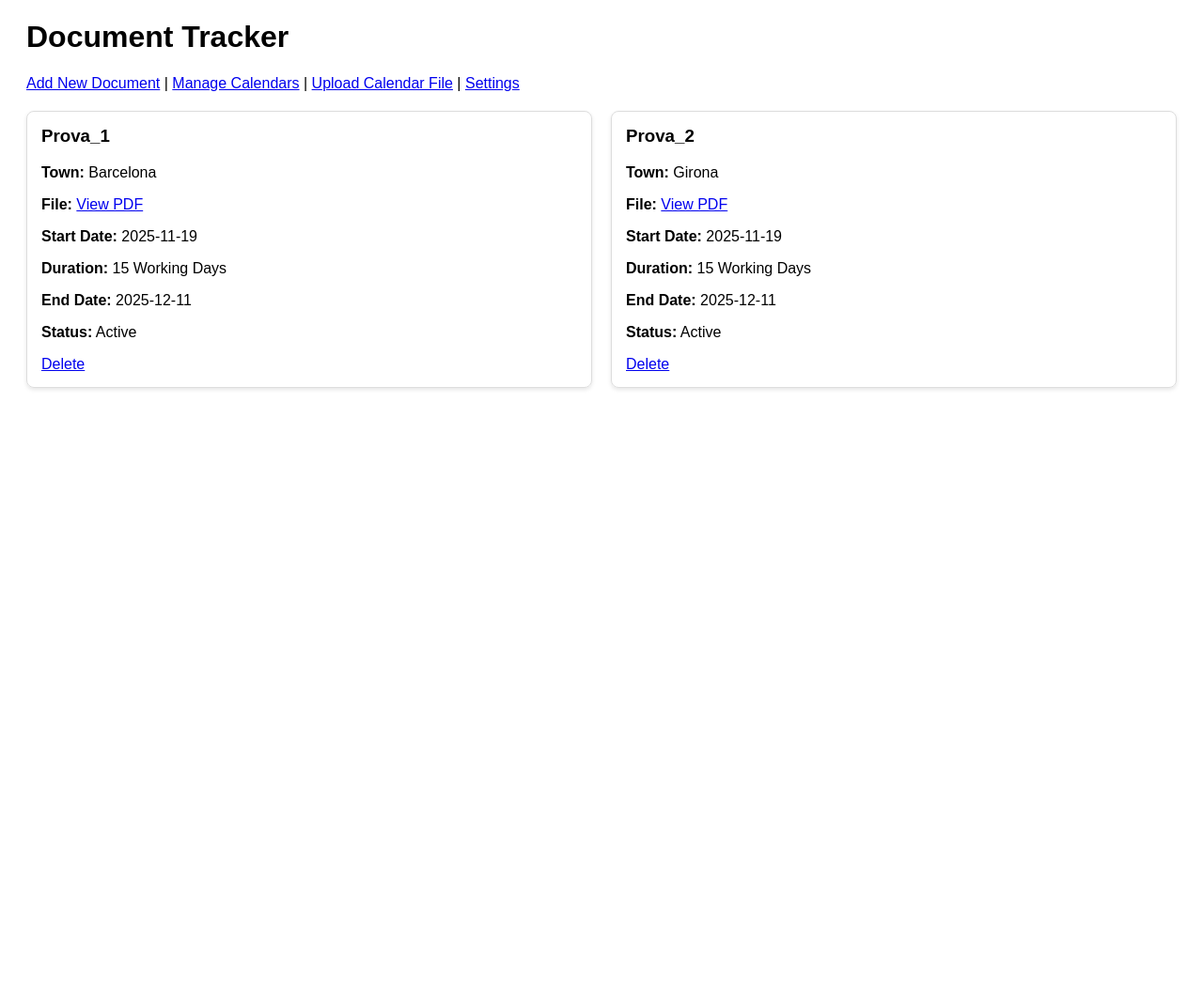
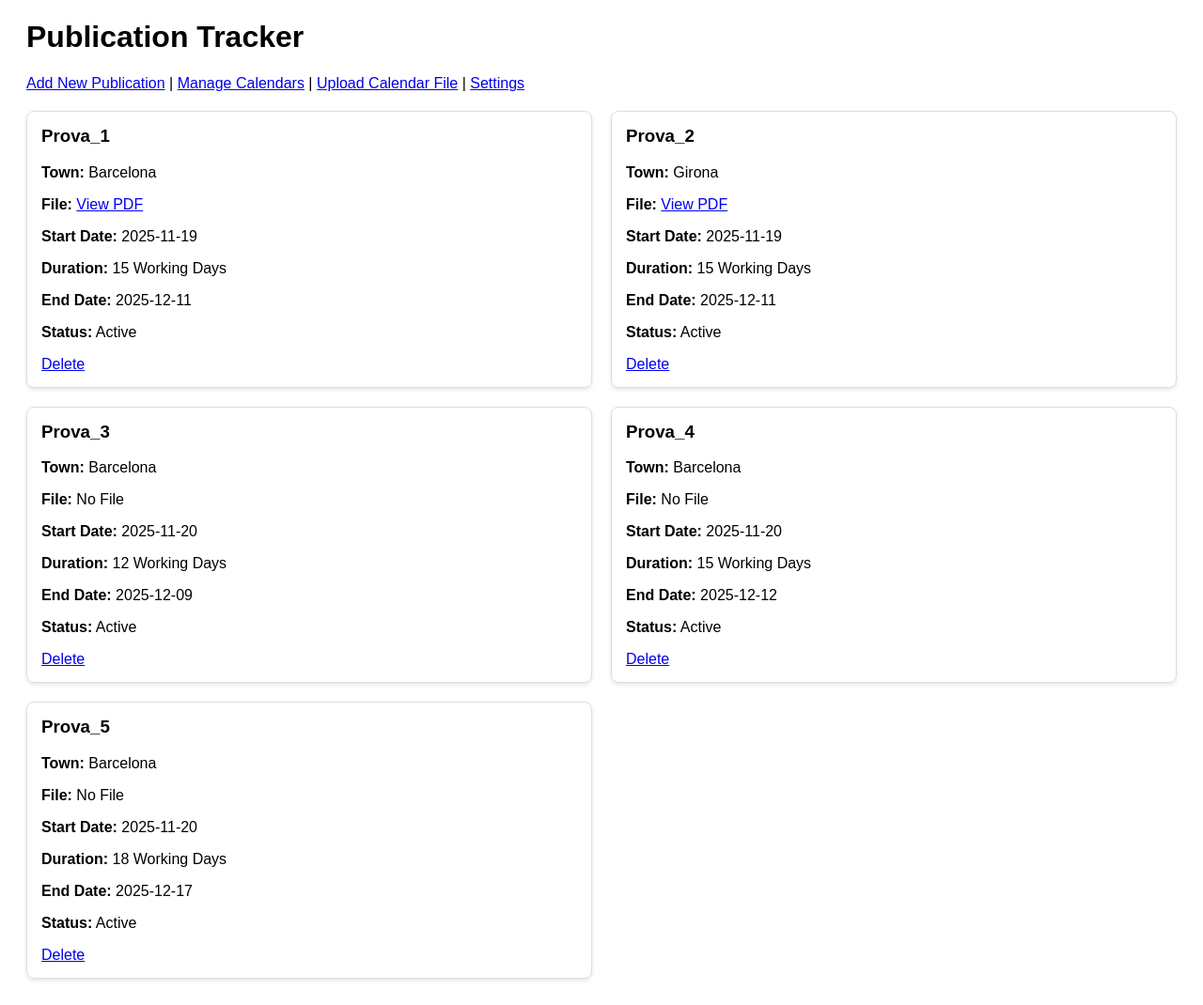
Before and after one commit to ferranclapes/GP_projecte_INCASOL, a Flask app: page / in a window 1280 px wide. Shown: the whole page at 94% size. Before the commit the page ends 415 px from the top, so only its background shows below. Run offline with Flask 3, Linux system fonts and the light colour scheme.

Commit message:
Final delivery

```diff
--- a/app.py
+++ b/app.py
@@ -15,16 +15,16 @@ app.secret_key = 'supersecretkey'  # Needed for flashing messages
 app.config['UPLOAD_FOLDER'] = 'uploads'
 app.config['CERTIFICATE_FOLDER'] = 'certificates'
 
-def load_documents():
+def load_publications():
     try:
         with open('data.json', 'r') as f:
             return json.load(f)
     except FileNotFoundError:
         return []
 
-def save_documents(documents):
+def save_publications(publications):
     with open('data.json', 'w') as f:
-        json.dump(documents, f, indent=4)
+        json.dump(publications, f, indent=4)
 
 def load_config():
     try:
@@ -37,7 +37,7 @@ def save_config(config):
     with open('config.json', 'w') as f:
         json.dump(config, f, indent=4)
 
-def generate_doc_id():
+def generate_pub_id():
     config = load_config()
     current_year = date.today().year
 
@@ -56,7 +56,7 @@ def generate_doc_id():
     # Format the new ID
     return f"{new_counter}_{current_year}"
 
-def generate_certificate(doc):
+def generate_certificate(publication):
     pdf = FPDF()
     pdf.add_page()
 
@@ -66,10 +66,10 @@ def generate_certificate(doc):
     else:
         print("Logo not found, skipping.")
 
-    # Add document ID to the top right
+    # Add publication ID to the top right
     pdf.set_y(15)
     pdf.set_font("Arial", "", size=10)
-    pdf.cell(0, 10, f"Expedient num: {doc['id']}", 0, 0, 'R')
+    pdf.cell(0, 10, f"Expedient num: {publication['id']}", 0, 0, 'R')
 
     pdf.ln(20)  # Move down to leave space
 
@@ -79,12 +79,12 @@ def generate_certificate(doc):
     pdf.ln(10)
 
     pdf.set_font("Arial", size=12)
-    pdf.multi_cell(0, 10, f"Aquest document certifica que el document: '{doc['name']}' ha estat en exposició pública al Portal de transparència de INCASÒL, accessible al web https://incasol.gencat.cat/ca/1-incasol/nou-portal-transparencia/, durant el termini següent: ")
+    pdf.multi_cell(0, 10, f"Aquest document certifica que la publicació: '{publication['name']}' ha estat en exposició pública al Portal de transparència de INCASÒL, accessible al web https://incasol.gencat.cat/ca/1-incasol/nou-portal-transparencia/, durant el termini següent: ")
     pdf.ln(5)
 
-    pdf.cell(0, 10, f"Data d'inici: {doc['startDate']}", ln=True)
-    pdf.cell(0, 10, f"Data de finalització: {doc['endDate']}", ln=True)
-    pdf.cell(0, 10, f"Durada: {doc['duration']} {doc['durationType'].replace('_', ' ')}", ln=True)
+    pdf.cell(0, 10, f"Data d'inici: {publication['startDate']}", ln=True)
+    pdf.cell(0, 10, f"Data de finalització: {publication['endDate']}", ln=True)
+    pdf.cell(0, 10, f"Durada: {publication['duration']} {publication['durationType'].replace('_', ' ')}", ln=True)
     pdf.ln(10)
 
     pdf.cell(0, 10, f"Certificat generat el: {date.today().isoformat()}", ln=True)
@@ -92,7 +92,7 @@ def generate_certificate(doc):
     if not os.path.exists(app.config['CERTIFICATE_FOLDER']):
         os.makedirs(app.config['CERTIFICATE_FOLDER'])
 
-    cert_filename = f"cert_{doc['name']}.pdf"
+    cert_filename = f"cert_{publication['name']}.pdf"
     pdf.output(os.path.join(app.config['CERTIFICATE_FOLDER'], cert_filename))
     print(f"Generated certificate: {cert_filename}")
 
@@ -156,54 +156,54 @@ def calculate_end_date(start_date, duration, duration_type, town_name):
 #     except Exception as e:
 #         print(f"Failed to send email: {e}")
 
-def check_expired_documents():
+def check_expired_publications():
     with app.app_context():
         config = load_config()
-        documents = load_documents()
+        publications = load_publications()
         today = date.today()
 
-        docs_to_keep = []
+        pubs_to_keep = []
 
-        for doc in documents:
-            end_date = date.fromisoformat(doc['endDate'])
+        for publication in publications:
+            end_date = date.fromisoformat(publication['endDate'])
             if end_date < today:
-                print(f"Document expired: {doc['name']}")
+                print(f"Publication expired: {publication['name']}")
                 if config.get('auto_delete_expired', False):
-                    generate_certificate(doc)
-                    if doc.get('filename'):
+                    generate_certificate(publication)
+                    if publication.get('filename'):
                         try:
-                            os.remove(os.path.join(app.config['UPLOAD_FOLDER'], doc['filename']))
-                            print(f"Deleted file: {doc['filename']}")
+                            os.remove(os.path.join(app.config['UPLOAD_FOLDER'], publication['filename']))
+                            print(f"Deleted file: {publication['filename']}")
                         except FileNotFoundError:
-                            print(f"File not found for deletion: {doc['filename']}")
-                    # Don't add to docs_to_keep to effectively delete it
+                            print(f"File not found for deletion: {publication['filename']}")
+                    # Don't add to pubs_to_keep to effectively delete it
                 else:
-                    doc['status'] = 'Expired'
-                    docs_to_keep.append(doc)
+                    publication['status'] = 'Expired'
+                    pubs_to_keep.append(publication)
             else:
-                doc['status'] = 'Active'
-                docs_to_keep.append(doc)
+                publication['status'] = 'Active'
+                pubs_to_keep.append(publication)
 
-        save_documents(docs_to_keep)
+        save_publications(pubs_to_keep)
 
 @app.route('/')
 def index():
-    documents = load_documents()
+    publications = load_publications()
     today = date.today()
-    expired_docs = []
-    active_docs = []
-    for doc in documents:
-        end_date = date.fromisoformat(doc['endDate'])
+    expired_pubs = []
+    active_pubs = []
+    for publication in publications:
+        end_date = date.fromisoformat(publication['endDate'])
         if end_date < today:
-            doc['status'] = 'Expired'
-            expired_docs.append(doc)
+            publication['status'] = 'Expired'
+            expired_pubs.append(publication)
         else:
-            doc['status'] = 'Active'
-            active_docs.append(doc)
+            publication['status'] = 'Active'
+            active_pubs.append(publication)
 
     # Combine lists for the main table, but keep expired ones separate for alerts
-    all_documents = expired_docs + active_docs
-    return render_template('index.html', documents=all_documents, alerts=expired_docs)
+    all_publications = expired_pubs + active_pubs
+    return render_template('index.html', publications=all_publications, alerts=expired_pubs)
 
 def get_available_calendars():
     if not os.path.exists('calendars'):
@@ -211,7 +211,7 @@ def get_available_calendars():
     return [os.path.splitext(f)[0] for f in os.listdir('calendars') if f.endswith('.ics')]
 
 @app.route('/add', methods=['GET', 'POST'])
-def add_document():
+def add_publication():
     calendars = get_available_calendars()
     if request.method == 'POST':
         name = request.form['name']
@@ -221,18 +221,18 @@ def add_document():
         startDate = date.today()
         endDate = calculate_end_date(startDate, duration, duration_type, town)
 
-        doc_id = generate_doc_id()
+        pub_id = generate_pub_id()
         filename = None
 
         if 'file' in request.files:
             file = request.files['file']
             if file and file.filename != '' and file.filename.endswith('.pdf'):
-                filename = doc_id + '.pdf'
+                filename = pub_id + '.pdf'
                 file.save(os.path.join(app.config['UPLOAD_FOLDER'], filename))
 
-        documents = load_documents()
-        documents.append({
-            'id': doc_id,
+        publications = load_publications()
+        publications.append({
+            'id': pub_id,
             'name': name,
             'startDate': startDate.isoformat(),
             'duration': duration,
@@ -242,27 +242,27 @@ def add_document():
             'town': town,
             'filename': filename
         })
-        save_documents(documents)
+        save_publications(publications)
         return redirect(url_for('index'))
-    return render_template('add_document.html', calendars=calendars)
+    return render_template('add_publication.html', calendars=calendars)
 
-@app.route('/delete/<doc_id>')
-def delete_document(doc_id):
-    documents = load_documents()
+@app.route('/delete/<pub_id>')
+def delete_publication(pub_id):
+    publications = load_publications()
 
-    doc_to_delete = next((doc for doc in documents if doc.get('id') == doc_id), None)
+    pub_to_delete = next((pub for pub in publications if pub.get('id') == pub_id), None)
 
-    if doc_to_delete:
-        generate_certificate(doc_to_delete)
-        if doc_to_delete.get('filename'):
+    if pub_to_delete:
+        generate_certificate(pub_to_delete)
+        if pub_to_delete.get('filename'):
             try:
-                os.remove(os.path.join(app.config['UPLOAD_FOLDER'], doc_to_delete['filename']))
+                os.remove(os.path.join(app.config['UPLOAD_FOLDER'], pub_to_delete['filename']))
             except FileNotFoundError:
                 pass # File was already deleted or never existed
 
-    documents = [doc for doc in documents if doc.get('id') != doc_id]
-    save_documents(documents)
-    flash('Document deleted and certificate generated.')
+    publications = [pub for pub in publications if pub.get('id') != pub_id]
+    save_publications(publications)
+    flash('Publication deleted and certificate generated.')
     return redirect(url_for('index'))
 
 @app.route('/uploads/<filename>')
@@ -404,6 +404,6 @@ def delete_holiday(town_name, holiday_uid):
 
 if __name__ == '__main__':
     scheduler = BackgroundScheduler()
-    scheduler.add_job(func=check_expired_documents, trigger="interval", seconds=30)
+    scheduler.add_job(func=check_expired_publications, trigger="interval", seconds=30)
     scheduler.start()
     app.run(debug=True)
--- a/config.json
+++ b/config.json
@@ -1,6 +1,6 @@
 {
     "auto_delete_expired": true,
     "year_counters": {
-        "2025": 4
+        "2025": 8
     }
 }
--- a/templates/index.html
+++ b/templates/index.html
@@ -3,7 +3,7 @@
 <head>
     <meta charset="UTF-8">
     <meta name="viewport" content="width=device-width, initial-scale=1.0">
-    <title>Document Tracker</title>
+    <title>Publication Tracker</title>
     <style>
         body { font-family: sans-serif; padding: 0 20px; }
         .alert {
@@ -19,61 +19,61 @@
             background-color: #f2dede;
             border-color: #ebccd1;
         }
-        .document-container {
+        .publication-container {
             display: grid;
             grid-template-columns: repeat(2, 1fr);
             gap: 20px;
             padding: 20px 0;
         }
-        .document-card {
+        .publication-card {
             border: 1px solid #ddd;
             border-radius: 8px;
             padding: 15px;
             box-shadow: 0 2px 4px rgba(0,0,0,0.1);
         }
-        .document-card h3 {
+        .publication-card h3 {
             margin-top: 0;
         }
     </style>
 </head>
 <body>
-    <h1>Document Tracker</h1>
+    <h1>Publication Tracker</h1>
 
     {% if alerts %}
     <div class="alerts">
         <h2>Alerts</h2>
         {% for alert in alerts %}
             <div class="alert">
-                <strong>Expired:</strong> The document "{{ alert.name }}" expired on {{ alert.endDate }}.
+                <strong>Expired:</strong> The publication "{{ alert.name }}" expired on {{ alert.endDate }}.
             </div>
         {% endfor %}
     </div>
     {% endif %}
 
-    <a href="{{ url_for('add_document') }}">Add New Document</a> |
+    <a href="{{ url_for('add_publication') }}">Add New Publication</a> |
     <a href="{{ url_for('manage_calendars') }}">Manage Calendars</a> |
     <a href="{{ url_for('upload_holidays') }}">Upload Calendar File</a> |
     <a href="{{ url_for('settings') }}">Settings</a>
 
-    <div class="document-container">
-        {% for doc in documents %}
-        <div class="document-card {{ 'expired-card' if doc.status == 'Expired' else '' }}">
-            <h3>{{ doc.name }}</h3>
-            <p><strong>Town:</strong> {{ doc.town | default('N/A') }}</p>
+    <div class="publication-container">
+        {% for publication in publications %}
+        <div class="publication-card {{ 'expired-card' if publication.status == 'Expired' else '' }}">
+            <h3>{{ publication.name }}</h3>
+            <p><strong>Town:</strong> {{ publication.town | default('N/A') }}</p>
             <p>
                 <strong>File:</strong>
-                {% if doc.filename %}
-                    <a href="{{ url_for('uploaded_file', filename=doc.filename) }}" target="_blank">View PDF</a>
+                {% if publication.filename %}
+                    <a href="{{ url_for('uploaded_file', filename=publication.filename) }}" target="_blank">View PDF</a>
                 {% else %}
                     No File
                 {% endif %}
             </p>
-            <p><strong>Start Date:</strong> {{ doc.startDate }}</p>
-            <p><strong>Duration:</strong> {{ doc.duration }} {{ doc.durationType.replace('_', ' ') | title }}</p>
-            <p><strong>End Date:</strong> {{ doc.endDate }}</p>
-            <p><strong>Status:</strong> {{ doc.status }}</p>
-            <a href="{{ url_for('delete_document', doc_id=doc.id) }}"
-               onclick="return confirm('Are you sure you want to delete this document?');">Delete</a>
+            <p><strong>Start Date:</strong> {{ publication.startDate }}</p>
+            <p><strong>Duration:</strong> {{ publication.duration }} {{ publication.durationType.replace('_', ' ') | title }}</p>
+            <p><strong>End Date:</strong> {{ publication.endDate }}</p>
+            <p><strong>Status:</strong> {{ publication.status }}</p>
+            <a href="{{ url_for('delete_publication', pub_id=publication.id) }}"
+               onclick="return confirm('Are you sure you want to delete this publication?');">Delete</a>
         </div>
         {% endfor %}
     </div>
--- a/templates/settings.html
+++ b/templates/settings.html
@@ -13,12 +13,12 @@
     <form action="{{ url_for('settings') }}" method="post">
         <label>
             <input type="checkbox" name="auto_delete" {% if auto_delete_expired %}checked{% endif %}>
-            Automatically delete expired documents
+            Automatically delete expired publications
         </label>
         <br><br>
         <input type="submit" value="Save Settings">
     </form>
     <br>
-    <a href="{{ url_for('index') }}">Back to Document List</a>
+    <a href="{{ url_for('index') }}">Back to Publication List</a>
 </body>
 </html>
```
Also changed, not shown: data.json (+33 -0 lines), templates/add_publication.html (renamed from templates/add_document.html, +6 -6 lines), 2 other files.
